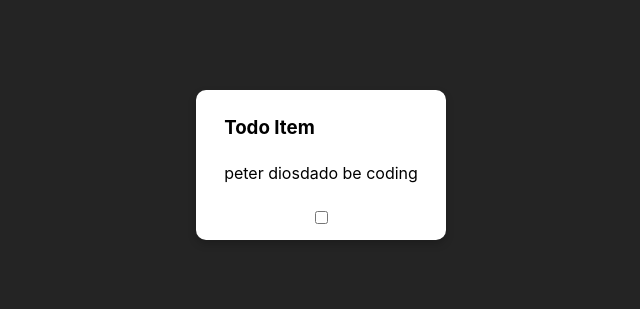
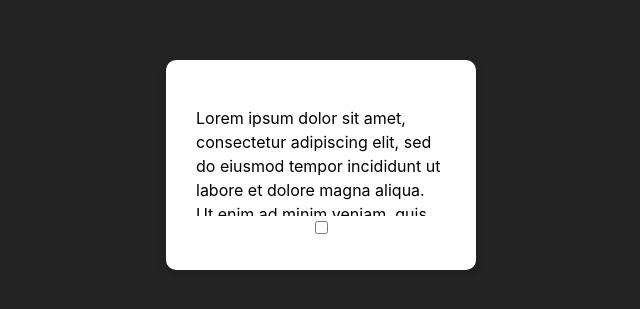
Before and after one commit to PetDios9/typescript-todo, a React (Vite) app: page / in a window 1280 px wide. Shown: the part 235-544 px from the top of the page, without its empty margins (319-959 px from the left). Built offline with nearby package versions, Linux system fonts and the light colour scheme.

Commit message:
style: css for text overflow & darkmode for future

```diff
--- a/src/components/Card.tsx
+++ b/src/components/Card.tsx
@@ -2,8 +2,7 @@
   return (
     <div className="card">
         <div className="text-container">
-            <h3>Todo Item</h3>
-            <p>peter diosdado be coding</p>
+            <p>Lorem ipsum dolor sit amet, consectetur adipiscing elit, sed do eiusmod tempor incididunt ut labore et dolore magna aliqua. Ut enim ad minim veniam, quis nostrud exercitation ullamco laboris nisi ut aliquip ex ea commodo consequat. Duis aute irure dolor in reprehenderit in voluptate velit esse cillum dolore eu fugiat nulla pariatur. Excepteur sint occaecat cupidatat non proident, sunt in culpa qui officia deserunt mollit anim id est laborum.</p>
         </div>
         <div className="checkbox-container">
             <input type="checkbox" />
--- a/src/scss/main.scss
+++ b/src/scss/main.scss
@@ -1,3 +1,7 @@
+$dark-mode: #242424;
+$light-mode: #efefef;
+
+
 :root {
     font-family: Inter, system-ui, Avenir, Helvetica, Arial, sans-serif;
     line-height: 1.5;
@@ -19,7 +23,7 @@
     align-items: center;
     min-width: 320px;
     min-height: 100vh;
-    background-color: #242424;
+    background-color: $dark-mode;
   }
 
 button {
@@ -36,13 +40,23 @@
     color: #000;
     width: 250px;
     height: 150px;
-    display:flex;
+    display: flex;
     flex-direction: column;
     align-items: center;
+    justify-content: center;
+    padding: 30px;
     .text-container {
-        padding: 2%;
+       overflow: auto;
+    }
+}
+@mixin glow-color($val) {
+    @if $val == dark {
+        box-shadow: 0 0 16px 0 #fff;
+    }
+    @else {
+        box-shadow: 0 0 16px 0 #000;
     }
 }
 .card:hover {
-    box-shadow: 0 8px 16px 0 rgba(0,0,0,0.2);
+    box-shadow: 0 0 16px 0 #fff;
 }
```
